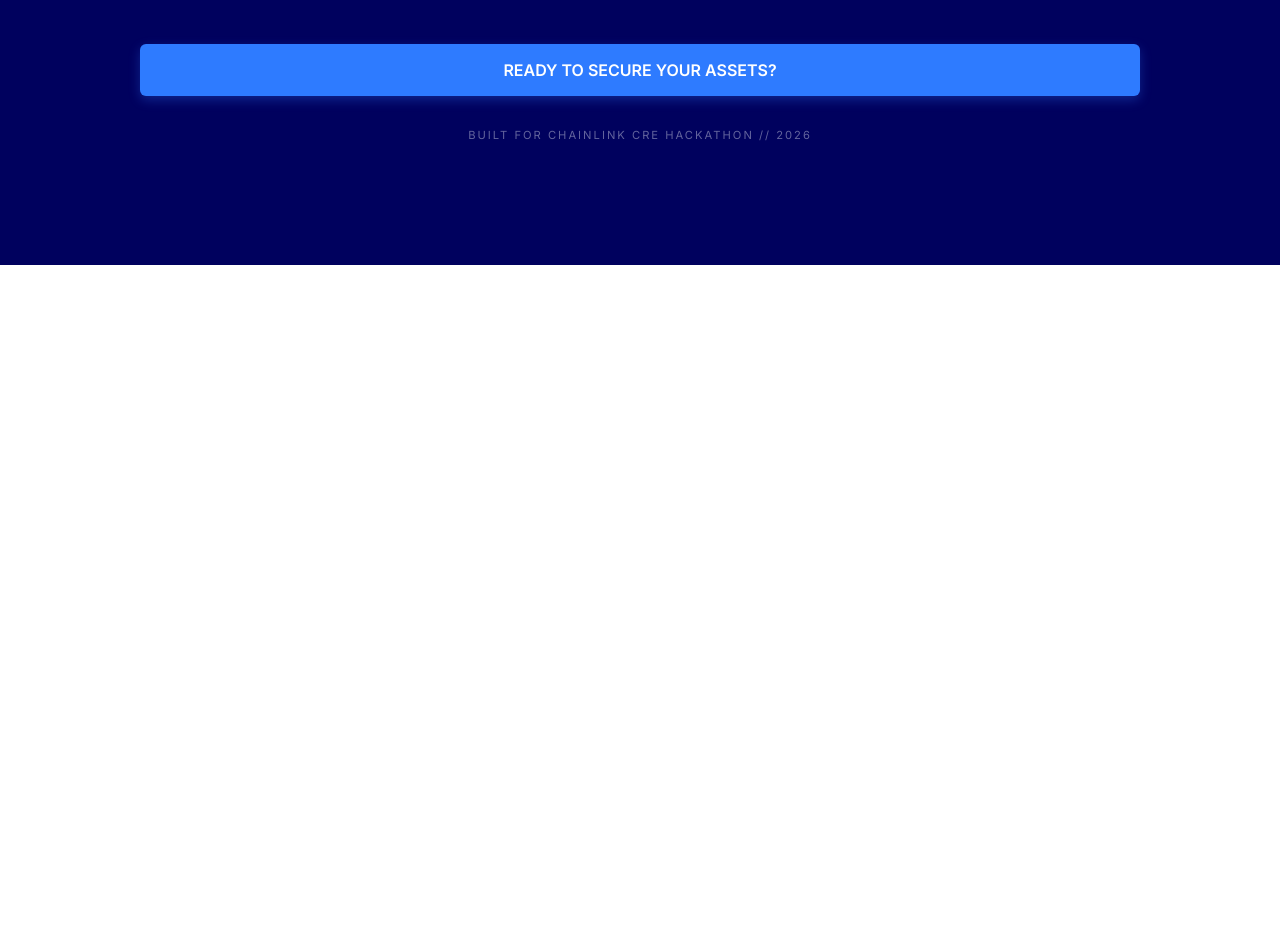
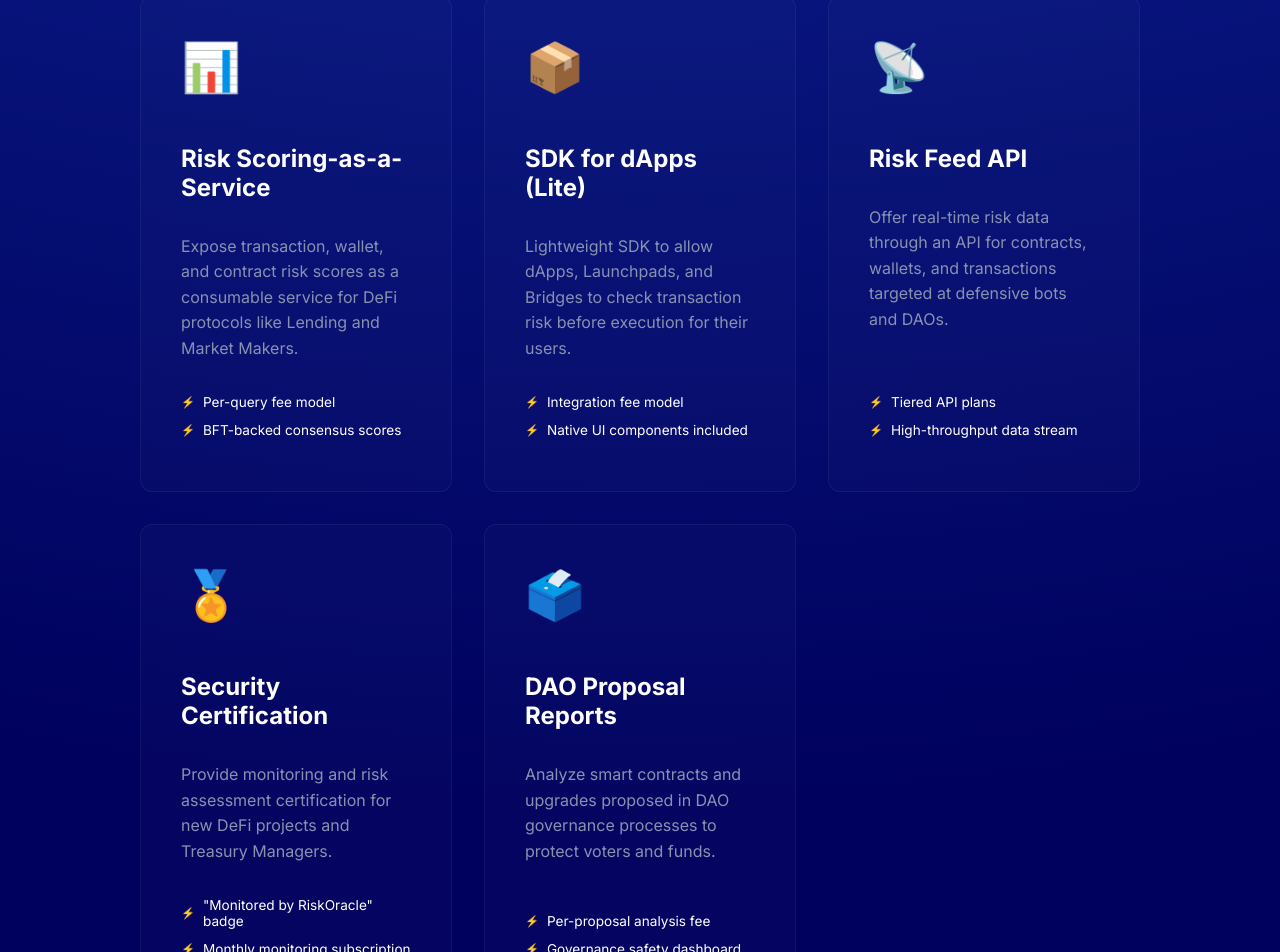
Before and after one commit to Oriojas/RiskOracle, a React (Vite) app in the folder frontend/: page /about in a window 1280 px wide. Shown: the part 6133-7085 px from the top of the page. Before the commit the page ends 6398 px from the top, so only its background shows below. Built offline with nearby package versions, Linux system fonts and the light colour scheme.

Commit message:
feat: consolidate business logic and revenue streams into a single grid

```diff
--- a/frontend/src/components/LandingPage.jsx
+++ b/frontend/src/components/LandingPage.jsx
@@ -323,7 +323,7 @@ const LandingPage = ({ oscarPhoto, jhonPhoto }) => {
                     RiskOracle is designed to scale from individual users to global financial institutions,
                     creating a sustainable ecosystem of security.
                 </p>
-                <div className="monetization-grid">
+                <div className="monetization-grid" style={{ gridTemplateColumns: 'repeat(auto-fit, minmax(280px, 1fr))' }}>
                     <div className="monetization-card">
                         <div className="monetization-icon">💳</div>
                         <h3>Freemium Security</h3>
@@ -351,6 +351,51 @@ const LandingPage = ({ oscarPhoto, jhonPhoto }) => {
                             <li>Multisig Security Layer</li>
                         </ul>
                     </div>
+                    <div className="monetization-card">
+                        <div className="monetization-icon">📊</div>
+                        <h3>Risk Scoring-as-a-Service</h3>
+                        <p>Expose transaction, wallet, and contract risk scores as a consumable service for DeFi protocols like Lending and Market Makers.</p>
+                        <ul className="monetization-features">
+                            <li>Per-query fee model</li>
+                            <li>BFT-backed consensus scores</li>
+                        </ul>
+                    </div>
+                    <div className="monetization-card">
+                        <div className="monetization-icon">📦</div>
+                        <h3>SDK for dApps (Lite)</h3>
+                        <p>Lightweight SDK to allow dApps, Launchpads, and Bridges to check transaction risk before execution for their users.</p>
+                        <ul className="monetization-features">
+                            <li>Integration fee model</li>
+                            <li>Native UI components included</li>
+                        </ul>
+                    </div>
+                    <div className="monetization-card">
+                        <div className="monetization-icon">📡</div>
+                        <h3>Risk Feed API</h3>
+                        <p>Offer real-time risk data through an API for contracts, wallets, and transactions targeted at defensive bots and DAOs.</p>
+                        <ul className="monetization-features">
+                            <li>Tiered API plans</li>
+                            <li>High-throughput data stream</li>
+                        </ul>
+                    </div>
+                    <div className="monetization-card">
+                        <div className="monetization-icon">🏅</div>
+                        <h3>Security Certification</h3>
+                        <p>Provide monitoring and risk assessment certification for new DeFi projects and Treasury Managers.</p>
+                        <ul className="monetization-features">
+                            <li>"Monitored by RiskOracle" badge</li>
+                            <li>Monthly monitoring subscription</li>
+                        </ul>
+                    </div>
+                    <div className="monetization-card">
+                        <div className="monetization-icon">🗳️</div>
+                        <h3>DAO Proposal Reports</h3>
+                        <p>Analyze smart contracts and upgrades proposed in DAO governance processes to protect voters and funds.</p>
+                        <ul className="monetization-features">
+                            <li>Per-proposal analysis fee</li>
+                            <li>Governance safety dashboard</li>
+                        </ul>
+                    </div>
                 </div>
             </section>
 
```
Also changed, not shown: 2 other files (tests, documents, lock files or other folders).
